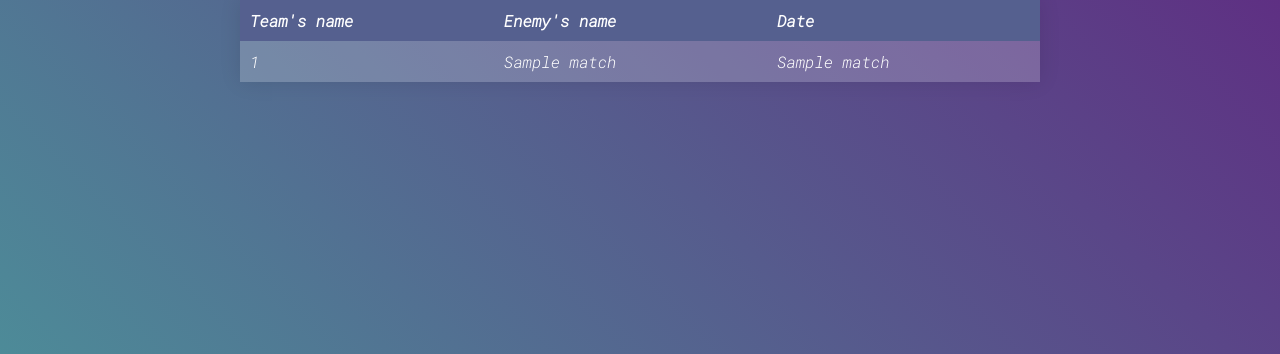
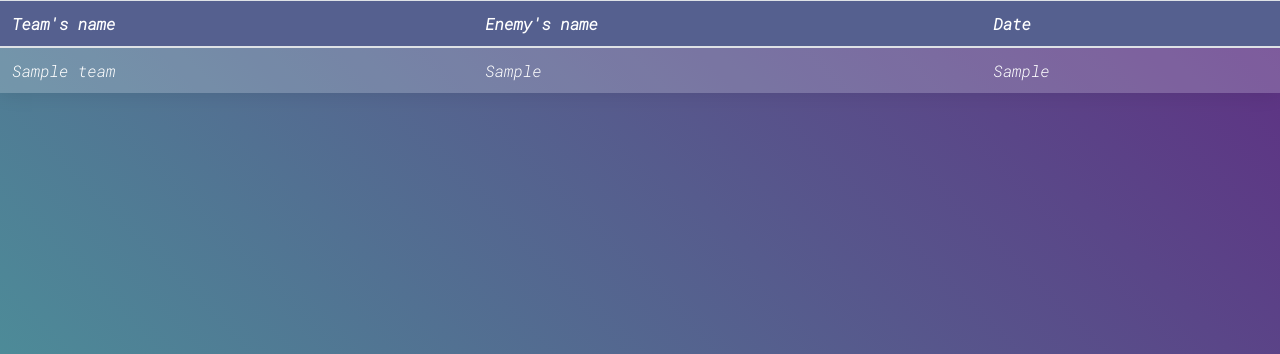
Before and after one commit to Kredam/CsapatSport-DB, a Flask app: template client/templates/meccsek.html in a window 1280 px wide. Shown: the part 66-420 px from the top of the page. Run offline with Flask 2, Linux system fonts and the light colour scheme; the template is opened without the code that fills it: most values are stand-ins (such as "Sample title", 1, 10 or a date in 2020); parts of the project's set-up code (start-up, migrations or seed data) failed here and were passed over; some libraries are stand-ins or nearby versions.

Commit message:
changed index to dict key

```diff
--- a/client/templates/base.html
+++ b/client/templates/base.html
@@ -5,7 +5,7 @@
           content="width=device-width, user-scalable=no, initial-scale=1.0, maximum-scale=1.0, minimum-scale=1.0">
     <meta http-equiv="X-UA-Compatible" content="ie=edge">
     <link rel="stylesheet" href="../../static/stylesheet/basic.css">
-    <script src="../../static/js/default_values"></script>
+    <script src="../../static/js/update.js"></script>
     <script src="https://kit.fontawesome.com/3de6b5ab59.js" crossorigin="anonymous"></script>
     <link rel="preconnect" href="https://fonts.googleapis.com">
     <link rel="preconnect" href="https://fonts.gstatic.com" crossorigin>
--- a/client/templates/meccsek.html
+++ b/client/templates/meccsek.html
@@ -6,20 +6,20 @@
 {% block stadionok_link %} class="nav-link" {% endblock %}
 
 {% block table %}
-    <div class="sql_table_div">
-        <table class="sql_table">
+    <div class="table-responsive-sm">
+        <table class="table table-hover">
             <thead>
                 <tr>
-                    <th>Team's name</th>
-                    <th>Enemy's name</th>
-                    <th>Date</th>
+                    <th scope="col">Team's name</th>
+                    <th scope="col">Enemy's name</th>
+                    <th scope="col">Date</th>
                 </tr>
             </thead>
             {% for match in matches %}
                 <tr>
-                    <td>{{match[0]}}</td>
-                    <td>{{match[1]}}</td>
-                    <td>{{match[2]}}</td>
+                    <td>{{match['team']}}</td>
+                    <td>{{match['enemy_team']}}</td>
+                    <td>{{match['takes_place']}}</td>
                 </tr>
             {% endfor %}
         </table>
```
Also changed, not shown: client/templates/csapatok.html (+11 -6 lines), client/templates/stadionok.html (+8 -6 lines).
